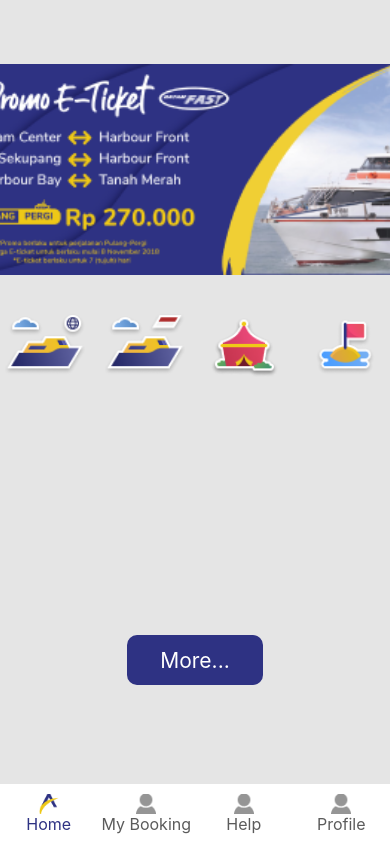
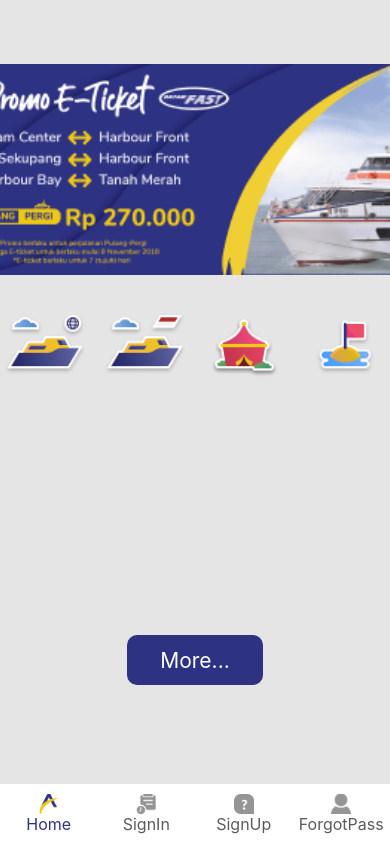
Before and after one commit to NaufalNurFahriza/Codemaster_Tugas2, a React Native app: screen / in a window 390 px wide. Built offline with nearby package versions, Linux system fonts and the light colour scheme.

Commit message:
update botton nav name

```diff
--- a/App.js
+++ b/App.js
@@ -4,11 +4,11 @@
 import { NavigationContainer } from '@react-navigation/native';
 // import Icon from 'react-native-vector-icons/AntDesign';
 
+// import {styles} from '../Component/Style'
 import SignIn from './Page/SignIn';
 import SignUp from './Page/SignUp';
 import ForgotPass from './Page/ForgotPass';
 import Home from './Page/Home'
-// import {styles} from '../Component/Style'
 
 function MyTabBar({ state, descriptors, navigation }) {
   return (
@@ -64,7 +64,6 @@
             onLongPress={onLongPress}
             style={{ flex: 1, alignItems: 'center', }}
           >
-            {/* <Image style={styles.smallImages} source={require('../assets/3_att.png')} /> */}
             <Image source={imageIcon}  style={{height: 20, width: 20,}} />
             <Text style={{
               color: isFocused ? '#2E3283' : '#5B5B5B',
@@ -88,13 +87,13 @@
         <Tab.Screen name="Home" component={Home} options={{
           headerShown: false
         }} />
-        <Tab.Screen name="My Booking" component={SignIn} options={{
+        <Tab.Screen name="SignIn" component={SignIn} options={{
           headerShown: false
         }} />
-        <Tab.Screen name="Help" component={SignUp} options={{
+        <Tab.Screen name="SignUp" component={SignUp} options={{
           headerShown: false
         }} />
-        <Tab.Screen name="Profile" component={ForgotPass} options={{
+        <Tab.Screen name="ForgotPass" component={ForgotPass} options={{
           headerShown: false
         }} />
       </Tab.Navigator>
```
